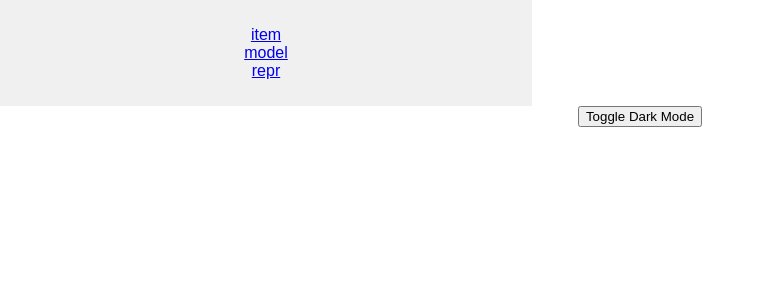
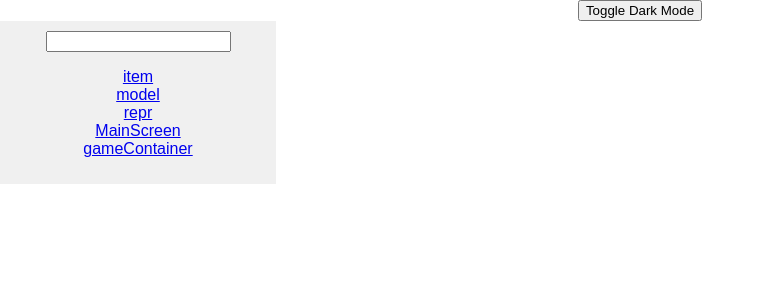
Before and after one commit to pavloravliv/reactExtension, a React (Create React App) app: page / in a window 1280 px wide. Shown: the top 300 px of the page, without its empty margins (0-765 px from the left). Built offline with nearby package versions, Linux system fonts and the light colour scheme; data requests are answered from the project's data file.

Commit message:
Added filtering by name

```diff
--- a/server/db.json
+++ b/server/db.json
@@ -2,7 +2,8 @@
   "posts": [
     { "id": "item","x": {"position": 10, "change-rate":2}, "y": "typicode","change-rate":1 },
     { "id":"model" , "title": "json-server", "author": "typicode","change-rate":2 },
-    { "id": "repr", "title": "json-server", "change-rate":2 }
+    { "id": "repr", "title": "json-server", "change-rate":2 },
+    {"id":"MainScreen","color":"white", "children":[{ "id":"gameContainer","gameContainer":{"alpha":1}}]}
   ],
   "comments": [
     { "id": 1, "body": "some comment", "postId": 1 }
--- a/src/App.css
+++ b/src/App.css
@@ -37,7 +37,7 @@
   --text-color: #000;
 }
 
-[data-theme="dark"] {
+[data-theme='dark'] {
   --bg-color: #3f3f3f;
   --text-color: #fff;
 }
--- a/src/App.jsx
+++ b/src/App.jsx
@@ -1,7 +1,7 @@
 import './App.css';
 import React, { useState } from 'react';
 // import MainRouter from './components/MainRouter';
-import MainRouter from './components/MainRouter';
+import MainRouter from './components/Routing/MainRouter';
 
 function App() {
   const [darkMode, setDarkMode] = useState(false);
@@ -9,10 +9,10 @@ function App() {
 
   return (
     <div className="App" data-theme={darkMode ? 'dark' : 'light'}>
-      <MainRouter />
       <button type="button" onClick={toggleDarkMode}>
         Toggle Dark Mode
       </button>
+      <MainRouter />
     </div>
   );
 }
--- /dev/null
+++ b/src/components/ControlledInput.jsx
@@ -0,0 +1,15 @@
+import React, { useState } from 'react';
+
+function ControlledInput() {
+  const [inputState, setInputState] = useState('');
+  const handleChange = (event) => {
+    setInputState(event.target.value);
+  };
+
+  return (
+    <div>
+      <input type="text" value={inputState} onChange={handleChange} />
+    </div>
+  );
+}
+export default ControlledInput;
--- a/src/components/Index.jsx
+++ b/src/components/Index.jsx
@@ -1,5 +1,5 @@
 import React from 'react';
-import useGetData from '../hooks/useGetData';
+import useGetData from './hooks/useGetData';
 import './index.css';
 // import Item from './item-representation/Item';
 import PrettyPrintJson from './item-representation/PrettyPrintJson';
--- a/src/components/MainRouter.jsx
+++ /dev/null
@@ -1,85 +0,0 @@
-/* eslint-disable react/no-children-prop */
-/* eslint-disable react/no-array-index-key */
-import React from 'react';
-import {
-  BrowserRouter as Router, Switch, Route, Link,
-} from 'react-router-dom';
-import useGetData from '../hooks/useGetData';
-import PrettyPrintJson from './item-representation/PrettyPrintJson';
-
-// Each logical "route" has two components, one for
-// the sidebar and one for the main area. We want to
-// render both of them in different places when the
-// path matches the current URL.
-
-// We are going to use this route config in 2
-// spots: once for the sidebar and once in the main
-// content section. All routes are in the same
-// order they would appear in a <Switch>.
-
-export default function MainRouter() {
-  const data = useGetData();
-  return (
-    <Router>
-      <div style={{ display: 'flex' }}>
-        <div
-          style={{
-            padding: '10px',
-            width: '40%',
-            background: '#f0f0f0',
-          }}
-        >
-          <ul style={{ listStyleType: 'none', padding: 0 }}>
-            {data.map((item) => (
-              <li>
-                <Link to={`/${item.id}`}>{item.id}</Link>
-              </li>
-            ))}
-          </ul>
-
-          <Switch>
-            {data.map((item) => (
-              // You can render a <Route> in as many places
-              // as you want in your app. It will render along
-              // with any other <Route>s that also match the URL.
-              // So, a sidebar or breadcrumbs or anything else
-              // that requires you to render multiple things
-              // in multiple places at the same URL is nothing
-              // more than multiple <Route>s.
-              <Route key={`/${item.id}`} path={item.id} exact />
-            ))}
-          </Switch>
-          {/* <Switch>
-            {routes.map((route, index) => (
-              // You can render a <Route> in as many places
-              // as you want in your app. It will render along
-              // with any other <Route>s that also match the URL.
-              // So, a sidebar or breadcrumbs or anything else
-              // that requires you to render multiple things
-              // in multiple places at the same URL is nothing
-              // more than multiple <Route>s.
-              <Route key={index} path={route.path} exact={route.exact} />
-            ))}
-          </Switch> */}
-        </div>
-
-        <div style={{ flex: 1, padding: '10px' }}>
-          <Switch>
-            {data.map((item) => (
-              // You can render a <Route> in as many places
-              // as you want in your app. It will render along
-              // with any other <Route>s that also match the URL.
-              // So, a sidebar or breadcrumbs or anything else
-              // that requires you to render multiple things
-              // in multiple places at the same URL is nothing
-              // more than multiple <Route>s.
-              <Route key={`/${item.id}`} path={`/${item.id}`} exact>
-                <PrettyPrintJson data={item} />
-              </Route>
-            ))}
-          </Switch>
-        </div>
-      </div>
-    </Router>
-  );
-}
--- /dev/null
+++ b/src/components/Routing/MainNavigation.jsx
@@ -0,0 +1,27 @@
+import React, { useState } from 'react';
+// import useDebouncedEffect from '../hooks/useDebounce';
+import RecursiveComponentLink from './RecursiveComponentLink';
+
+export default function MainNavigation({ data }) {
+  const [inputState, setInputState] = useState('');
+
+  const handleChange = (event) => {
+    setInputState(event.target.value);
+  };
+
+  return (
+    <div>
+      <input type="text" value={inputState} onChange={handleChange} />
+      <div>{inputState}</div>
+      <ul style={{ listStyleType: 'none', padding: 0 }}>
+        {data
+          .filter((item) => item.id.includes(inputState))
+          .map((item) => (
+            <li>
+              <RecursiveComponentLink name={item.id} items={item.children} />
+            </li>
+          ))}
+      </ul>
+    </div>
+  );
+}
--- /dev/null
+++ b/src/components/Routing/MainRouter.jsx
@@ -0,0 +1,54 @@
+/* eslint-disable react/jsx-props-no-spreading */
+/* eslint-disable react/no-children-prop */
+/* eslint-disable react/no-array-index-key */
+import React from 'react';
+import { Route, BrowserRouter as Router, Switch } from 'react-router-dom';
+import useGetData from '../hooks/useGetData';
+import PrettyPrintJson from '../item-representation/PrettyPrintJson';
+// import ControlledInput from '../ControlledInput';
+// import RecursiveComponentLink from './RecursiveComponentLink';
+import MainNavigation from './MainNavigation';
+
+export default function MainRouter() {
+  const data = useGetData();
+  // const routes = data.map((item) => {
+  //   console.log(item);
+  //   return <RecursiveComponentRoute data={item} id={item.id} />;
+  //   // <Route key={`/${item.id}`} path={`/${item.id}`} exact>
+  //   //   <PrettyPrintJson data={item} />
+  //   // </Route>
+  // });
+  return (
+    <Router>
+      <div style={{ display: 'flex' }}>
+        <div
+          style={{
+            padding: '10px',
+            width: '20%',
+            background: '#f0f0f0',
+          }}
+        >
+          <MainNavigation data={data} />
+          {/* <ControlledInput />
+          <ul style={{ listStyleType: 'none', padding: 0 }}>
+            {data.map((item) => (
+              <li>
+                <RecursiveComponentLink name={item.id} items={item.children} />
+              </li>
+            ))}
+          </ul> */}
+        </div>
+
+        <div style={{ flex: 1, padding: '10px' }}>
+          <Switch>
+            {data.map((item) => (
+              <Route key={`/${item.id}`} path={`/${item.id}`} exact>
+                <PrettyPrintJson data={item} />
+              </Route>
+            ))}
+          </Switch>
+        </div>
+      </div>
+    </Router>
+  );
+}
--- /dev/null
+++ b/src/components/Routing/RecursiveComponentLink.jsx
@@ -0,0 +1,19 @@
+import React from 'react';
+import { Link } from 'react-router-dom';
+
+const RecursiveComponentLink = ({ name, items }) => {
+  const hasChildren = !!items;
+  return (
+    <div>
+      <Link to={`/${name}`}>
+        <div>{name}</div>
+      </Link>
+      {hasChildren
+        && items.map((item) => (
+          <RecursiveComponentLink key={item.id} name={item.id} items={item.children} />
+        ))}
+    </div>
+  );
+};
+
+export default RecursiveComponentLink;
--- /dev/null
+++ b/src/components/hooks/useDebounce.js
@@ -0,0 +1,10 @@
+import { useEffect } from 'react';
+
+const useDebouncedEffect = (effect, deps, delay) => {
+  useEffect(() => {
+    const handler = setTimeout(() => effect(), delay);
+
+    return () => clearTimeout(handler);
+  }, [...(deps || []), delay]);
+};
+export default useDebouncedEffect;
```
Also changed, not shown: src/components/Routing/RecursiveComponentRoute.jsx (added, +17 -0 lines), src/components/hooks/useGetData.js (renamed from src/hooks/useGetData.js).
